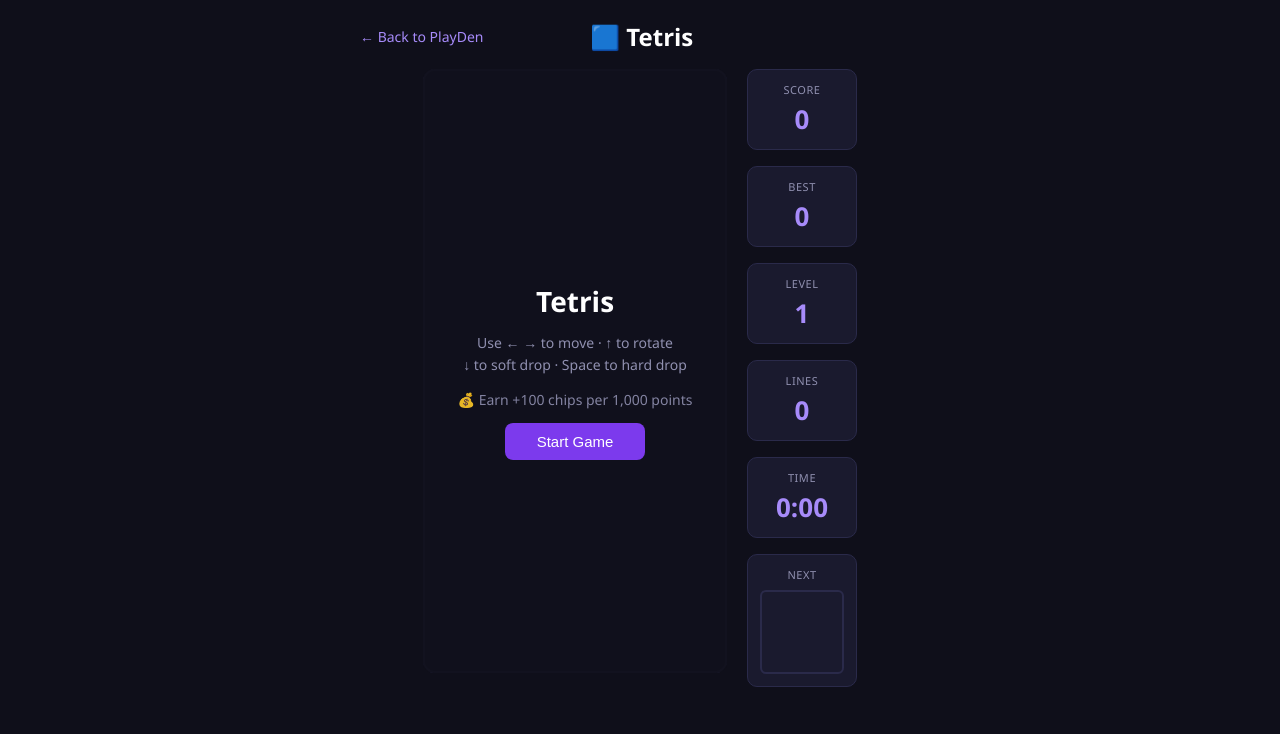
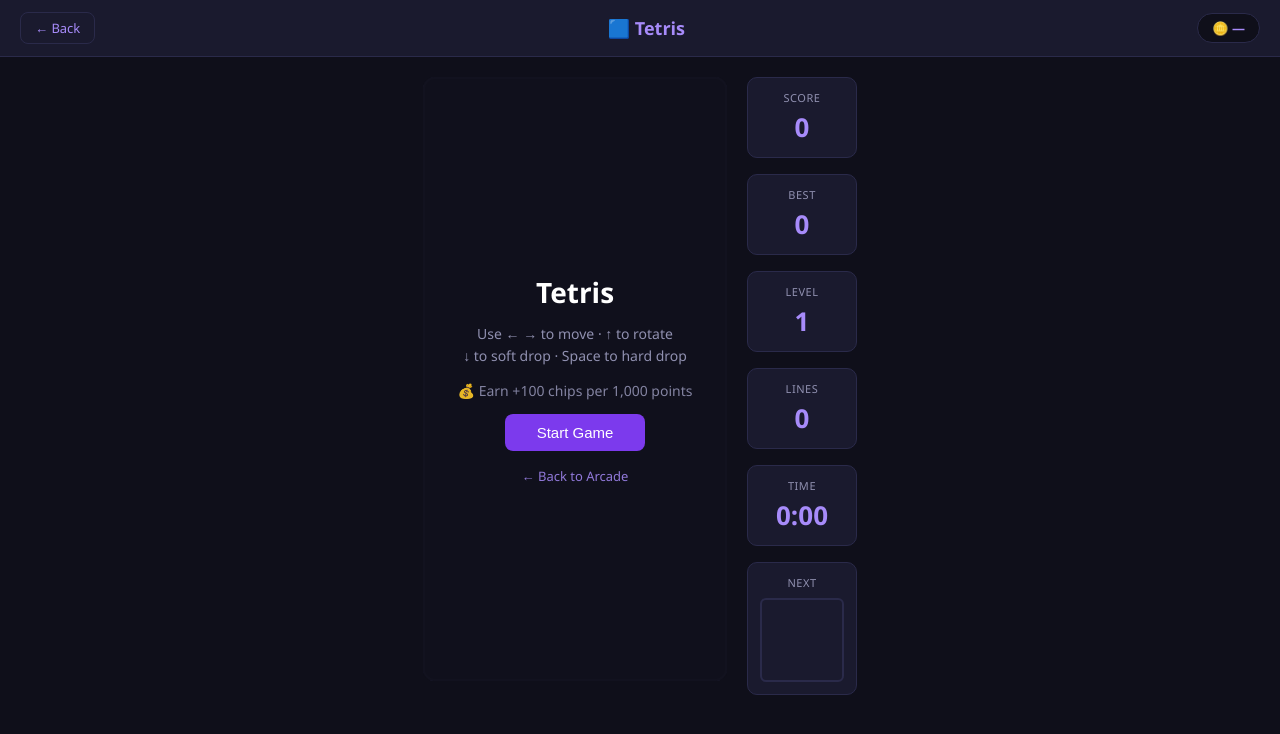
Before and after one commit to anhnguyen0314/gsite, a plain HTML site: page games/tetris/tetris.html in a window 1280 px wide. Drawn offline with Linux system fonts and the light colour scheme; no server answers.

Commit message:
Standardize headers and add back links + Sudoku pre-game overlay

```diff
--- a/games/tetris/tetris.html
+++ b/games/tetris/tetris.html
@@ -15,31 +15,46 @@
       flex-direction: column;
       align-items: center;
       min-height: 100vh;
-      padding: 20px;
+      padding: 0 20px 20px;
     }
 
-    header {
-      width: 100%;
-      max-width: 560px;
+    .header {
+      width: calc(100% + 40px);
+      margin-left: -20px;
+      margin-right: -20px;
+      background: #1a1a2e;
+      border-bottom: 1px solid #2a2a4a;
+      padding: 12px 20px;
       display: flex;
       align-items: center;
       justify-content: space-between;
-      margin-bottom: 16px;
+      gap: 12px;
+      margin-bottom: 20px;
     }
 
     .back-btn {
+      background: none;
+      border: 1px solid #2a2a4a;
       color: #a78bfa;
+      padding: 6px 14px;
+      border-radius: 8px;
+      font-size: 13px;
       text-decoration: none;
-      font-size: 14px;
     }
 
-    .back-btn:hover { text-decoration: underline; }
+    .back-btn:hover { background: #2a2a4a; }
 
-    h1 {
-      font-size: 24px;
-      font-weight: 700;
-      color: #ffffff;
+    .header-title { font-size: 18px; font-weight: 700; color: #a78bfa; }
+
+    .chip-display {
+      background: #0f0f1a;
+      border: 1px solid #2a2a4a;
+      border-radius: 20px;
+      padding: 5px 14px;
+      font-size: 13px;
+      white-space: nowrap;
     }
+    .chip-display span { font-weight: 700; color: #a78bfa; }
 
     .game-wrap {
       display: flex;
@@ -200,11 +215,11 @@
 </head>
 <body>
 
-  <header>
-    <a href="../../index.html" class="back-btn">← Back to PlayDen</a>
-    <h1>🟦 Tetris</h1>
-    <div style="width:120px"></div>
-  </header>
+  <div class="header">
+    <a href="../../index.html" class="back-btn">← Back</a>
+    <div class="header-title">🟦 Tetris</div>
+    <div class="chip-display">🪙 <span id="chipCount">—</span></div>
+  </div>
 
   <div class="game-wrap">
     <div class="canvas-wrap">
@@ -214,6 +229,7 @@
         <p id="overlay-msg">Use ← → to move · ↑ to rotate<br>↓ to soft drop · Space to hard drop</p>
         <p class="chip-hint">💰 Earn +100 chips per 1,000 points</p>
         <button class="btn" onclick="startGame()">Start Game</button>
+        <a href="../../index.html" style="color:#a78bfa;font-size:13px;text-decoration:none;margin-top:4px;opacity:0.85">← Back to Arcade</a>
       </div>
     </div>
 
@@ -561,7 +577,16 @@
     const db   = getFirestore(app);
 
     let currentUser = null;
-    onAuthStateChanged(auth, (user) => { currentUser = user; });
+    onAuthStateChanged(auth, async (user) => {
+      currentUser = user;
+      if (user) {
+        try {
+          const snap = await getDoc(doc(db, 'users', user.uid));
+          const chips = snap.exists() ? (snap.data().chips || 0) : 0;
+          document.getElementById('chipCount').textContent = chips.toLocaleString();
+        } catch(e) {}
+      }
+    });
 
     window.firestoreSaveScore = async function(game, score) {
       if (!currentUser || score === 0) return;
```
Also changed, not shown: games/blackjack/blackjack.html (+1 -0 lines), games/flappybird/flappybird.html (+1 -0 lines), games/memorymatch/memorymatch.html (+1 -0 lines), games/snake/snake.html (+42 -17 lines), games/solitaire/solitaire.html (+12 -3 lines), games/spaceblaster/spaceblaster.html (+1 -0 lines), games/sudoku/sudoku.html (+47 -0 lines).
